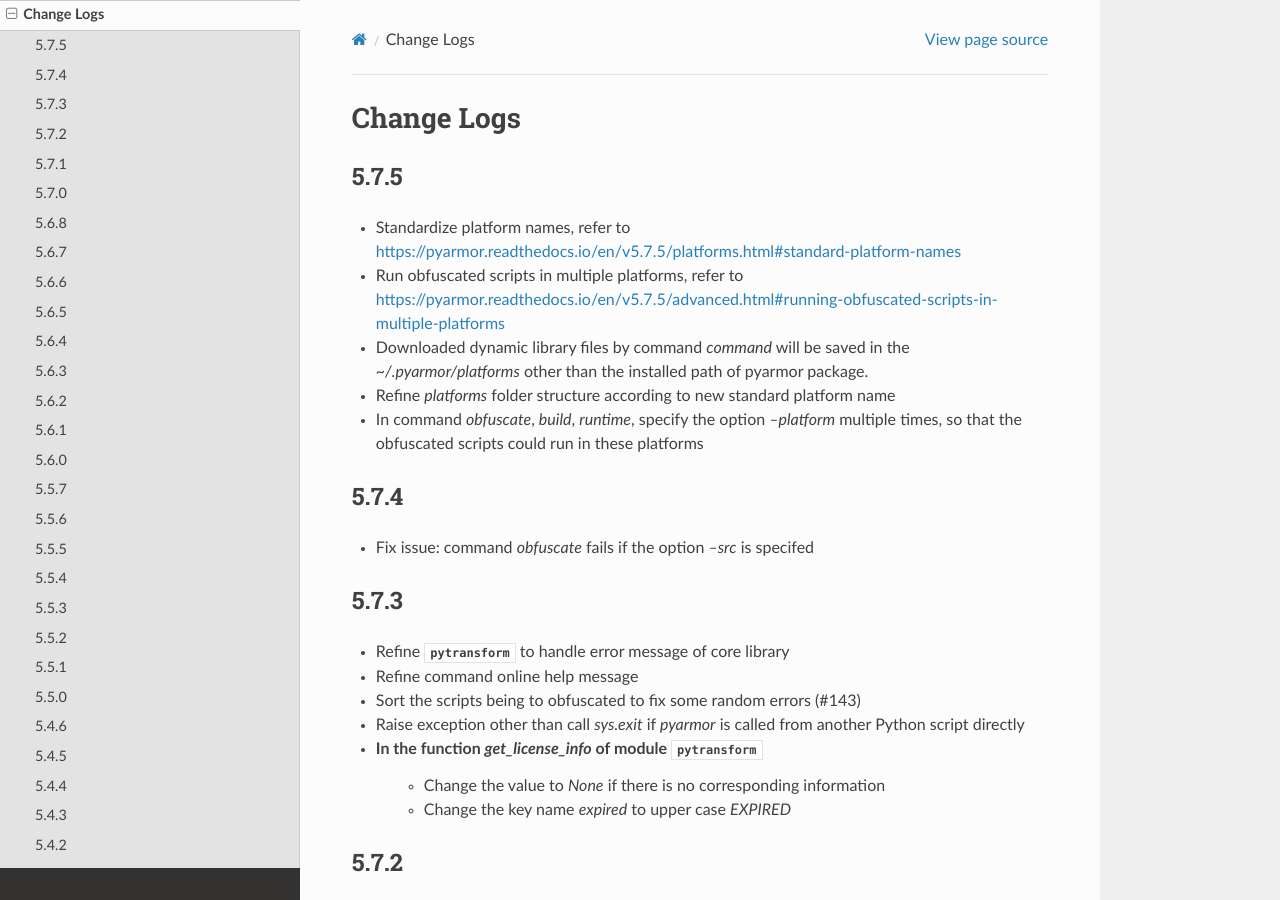
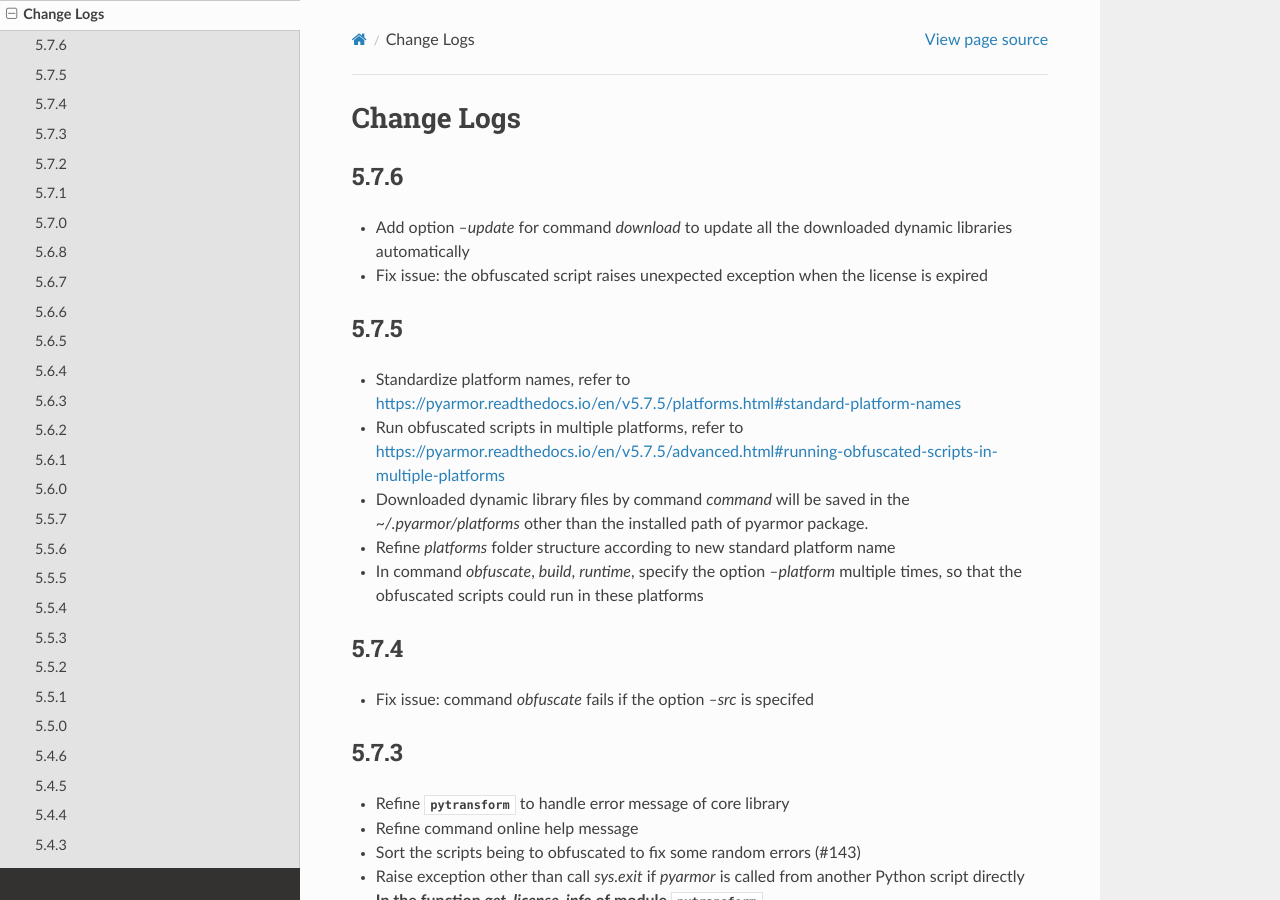
Before and after one commit to dashingsoft/pyarmor, a Sphinx documentation site: the page built from docs/change-logs.rst, in a window 1280 px wide and 900 px high. Built offline with Sphinx 7.4.7 and the Read the Docs theme 2.0.0, drawn with Linux system fonts in a browser that asks for light colours.

Commit message:
Add change logs

```diff
--- a/docs/change-logs.rst
+++ b/docs/change-logs.rst
@@ -2,6 +2,11 @@
 
 Change Logs
 ===========
+
+5.7.6
+-----
+* Add option `--update` for command `download` to update all the downloaded dynamic libraries automatically
+* Fix issue: the obfuscated script raises unexpected exception when the license is expired
 
 5.7.5
 -----
```
